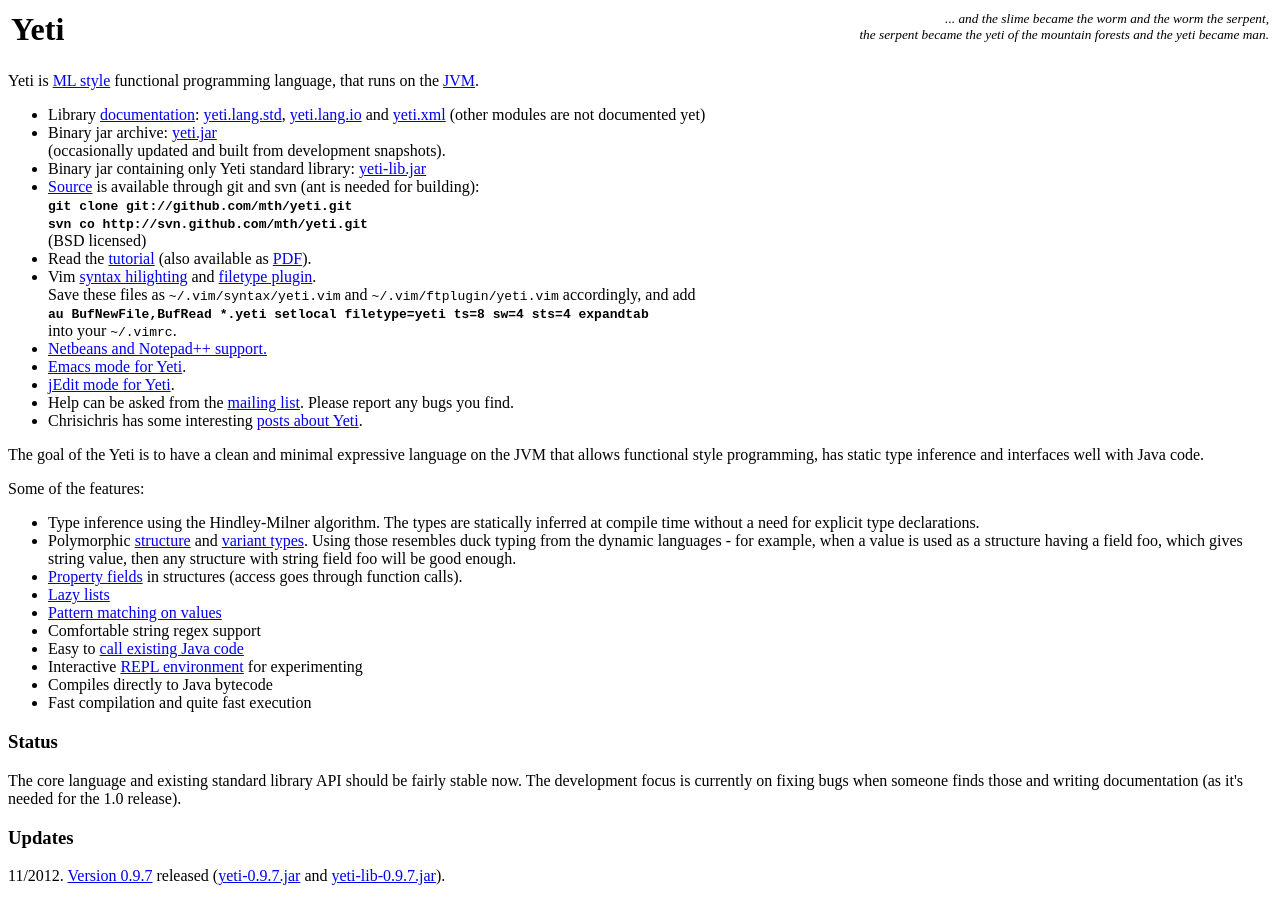
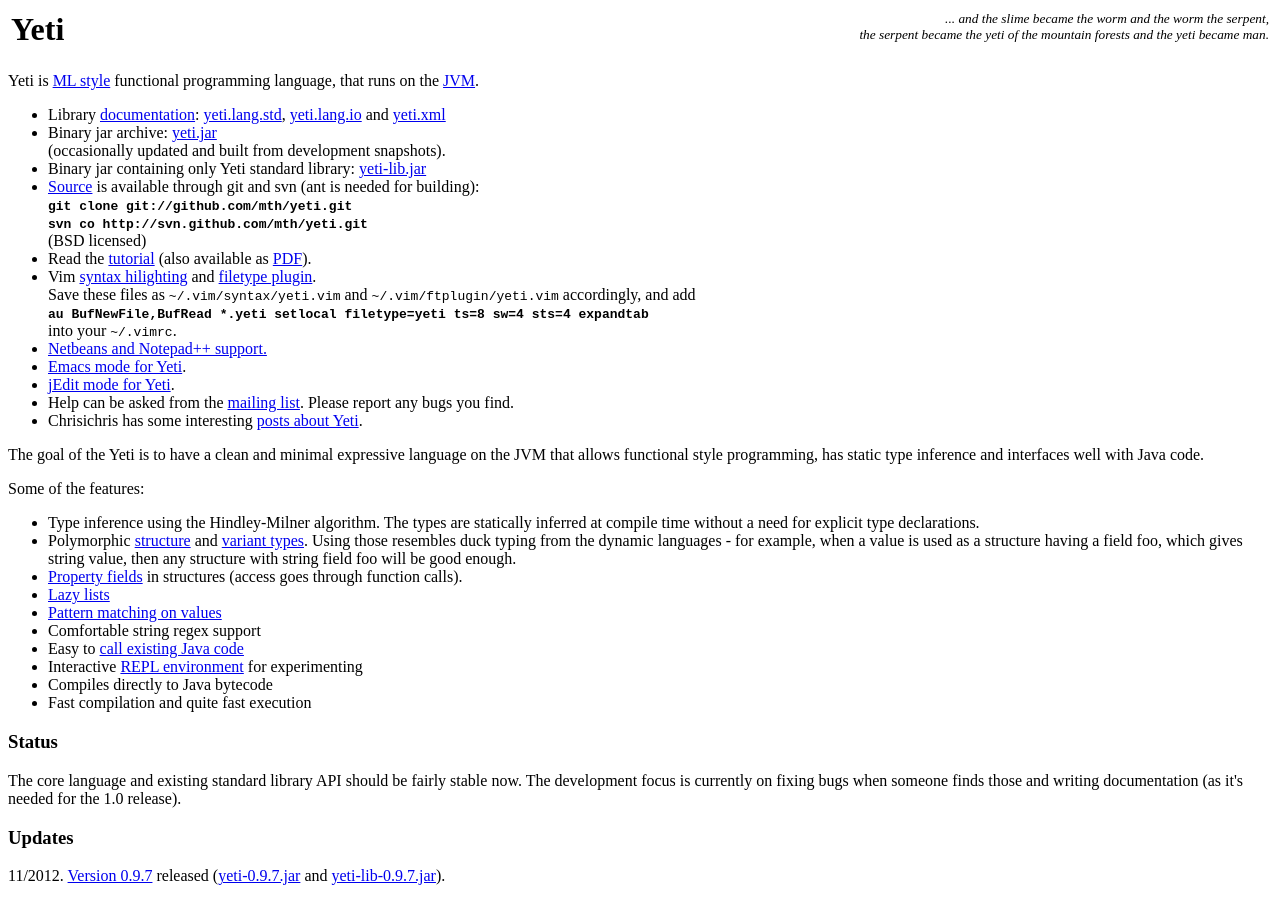
Before and after one commit to mth/mth.github.com, a Jekyll site: the page built from yeti/index.html, in a window 1280 px wide and 900 px high. Built offline with Jekyll 4.4.1, drawn with Linux system fonts in a browser that asks for light colours; Markdown is read by kramdown in place of the engine named in the settings.

Commit message:
not documented.

```diff
--- a/yeti/index.html
+++ b/yeti/index.html
@@ -13,7 +13,6 @@
 <a href="http://dot.planet.ee/yeti/docs/latest/yeti.lang.std.html">yeti.lang.std</a>,
 <a href="http://dot.planet.ee/yeti/docs/latest/yeti.lang.io.html">yeti.lang.io</a> and
 <a href="http://dot.planet.ee/yeti/docs/latest/yeti.xml.html">yeti.xml</a>
-(other modules are not documented yet)
 <li>Binary jar archive: <a href="http://linux.ee/~mzz/yeti/yeti.jar">yeti.jar</a><br>
 (occasionally updated and built from development snapshots).
 <li>Binary jar containing only Yeti standard library:
```
